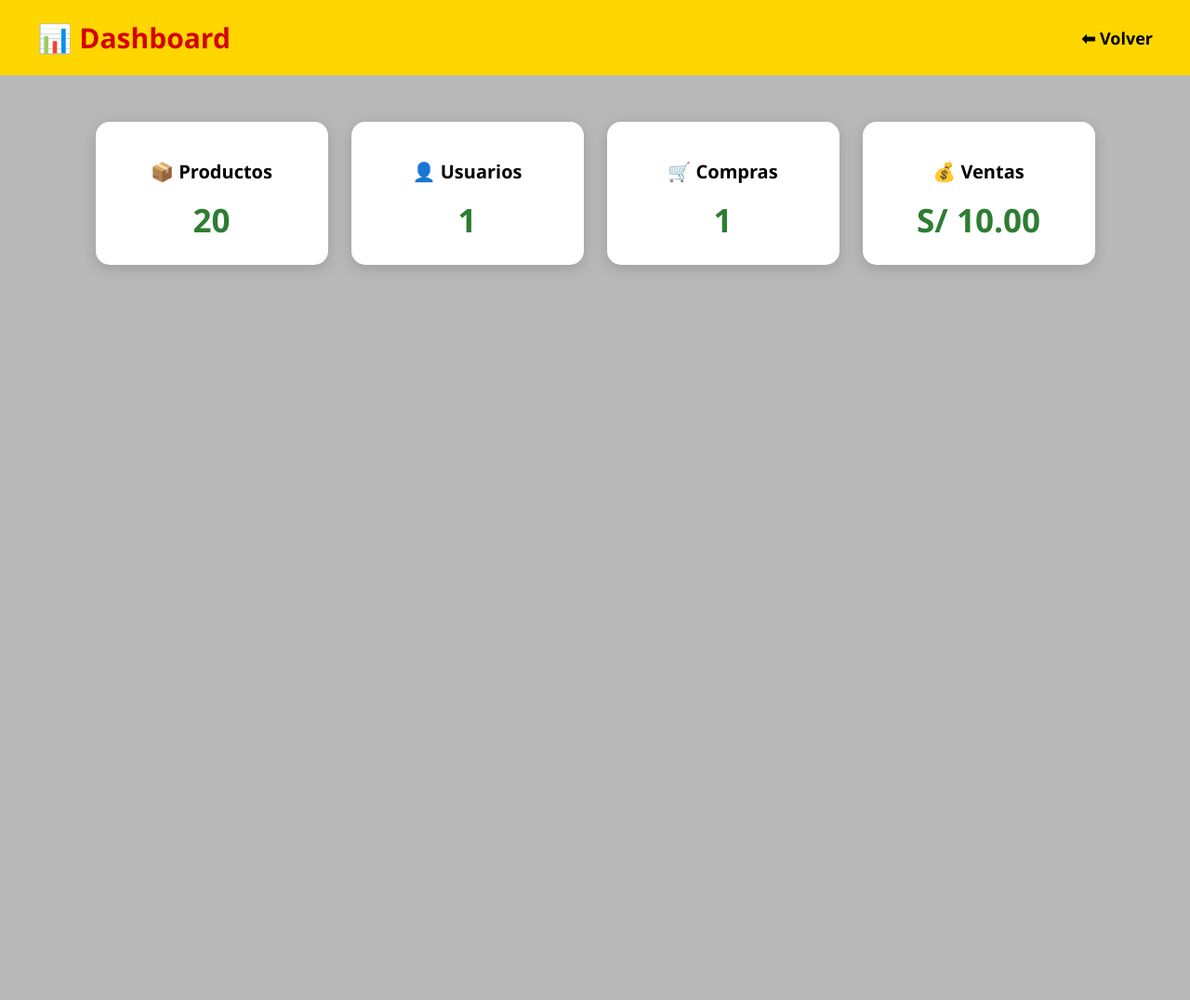
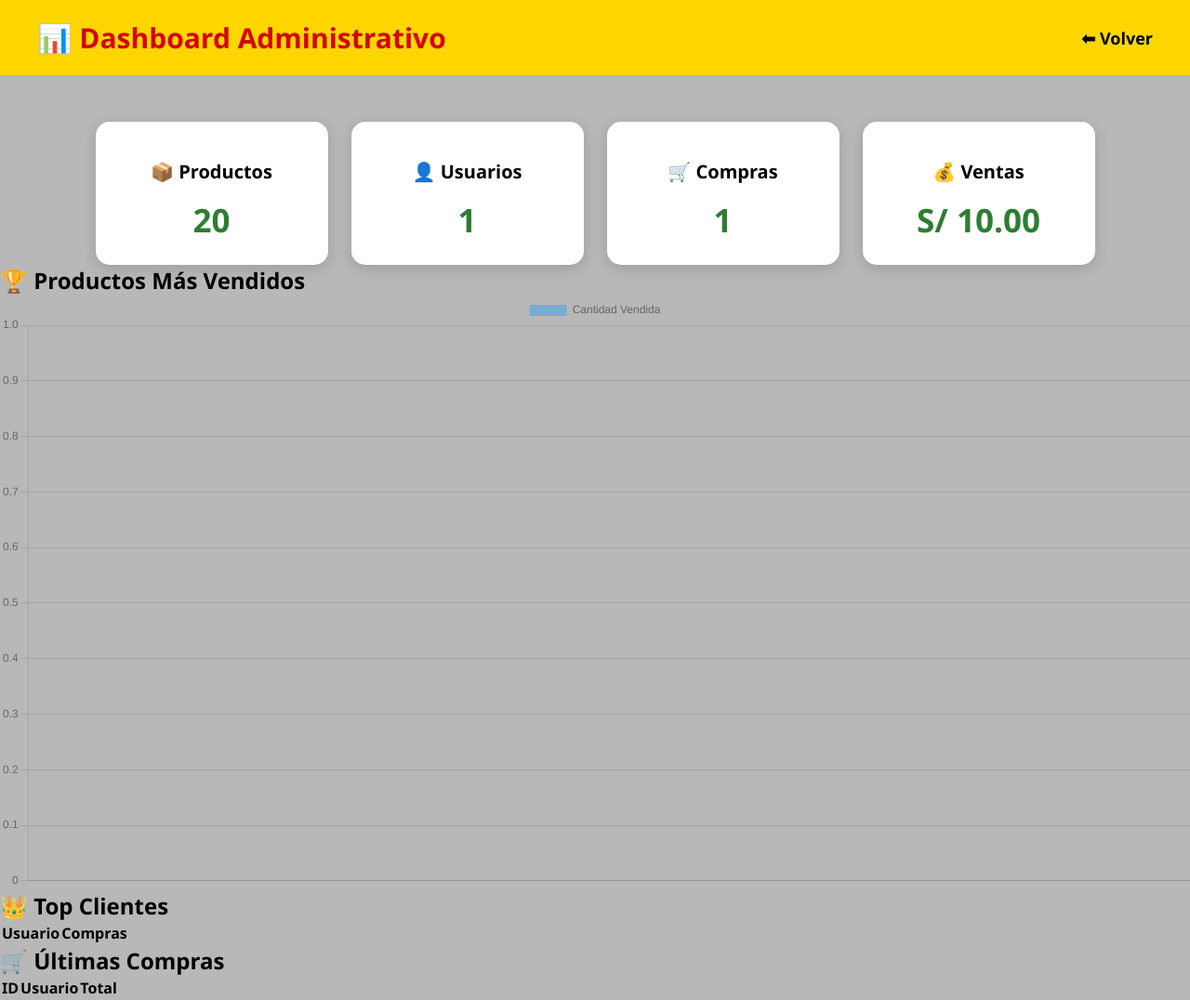
Before and after one commit to Zaidd3108/PROYECTO, a Flask app: page /dashboard in a window 1280 px wide. Shown: the whole page at 93% size. Before the commit the page ends 290 px from the top, so only its background shows below. Run offline with Flask 3, Linux system fonts and the light colour scheme; a user stored in the database is signed in; data comes from the database, SQL or seed files in the repository; tables that the repository leaves empty hold one stand-in row (values such as "Sample post"); lists and menus that the app fills with data are empty.

Commit message:
Update dashboard.html

```diff
--- a/templates/dashboard.html
+++ b/templates/dashboard.html
@@ -2,12 +2,15 @@
 <html lang="es">
 
 <head>
+
     <meta charset="UTF-8">
 
     <title>Dashboard</title>
 
-    <link rel="stylesheet"
-          href="{{ url_for('static', filename='style.css') }}">
+    <link rel="stylesheet" href="{{ url_for('static', filename='style.css') }}">
+
+    <script src="https://cdn.jsdelivr.net/npm/chart.js"></script>
+
 </head>
 
 <body>
@@ -15,7 +18,7 @@
     <header>
 
         <div class="logo">
-        📊 Dashboard
+            📊 Dashboard Administrativo
         </div>
 
         <div class="menu">
@@ -48,5 +51,102 @@
 
     </div>
 
+    <div class="grafico">
+
+        <h2>🏆 Productos Más Vendidos</h2>
+
+        <canvas id="ventasChart"></canvas>
+
+    </div>
+
+    <div class="dashboard-tablas">
+
+        <div class="tabla-box">
+
+            <h2>👑 Top Clientes</h2>
+
+            <table>
+
+                <tr>
+                    <th>Usuario</th>
+                    <th>Compras</th>
+                </tr>
+
+                {% for cliente in top_clientes %}
+                <tr>
+                    <td>{{ cliente.usuario }}</td>
+                    <td>{{ cliente.cantidad }}</td>
+                </tr>
+                {% endfor %}
+
+            </table>
+
+        </div>
+
+        <div class="tabla-box">
+
+            <h2>🛒 Últimas Compras</h2>
+
+            <table>
+
+                <tr>
+                    <th>ID</th>
+                    <th>Usuario</th>
+                    <th>Total</th>
+                </tr>
+
+                {% for compra in ultimas_compras %}
+                <tr>
+                    <td>{{ compra.id }}</td>
+                    <td>{{ compra.usuario }}</td>
+                    <td>S/ {{ compra.total }}</td>
+                </tr>
+                {% endfor %}
+
+            </table>
+
+        </div>
+
+    </div>
+
+    <script>
+
+        const ctx = document.getElementById('ventasChart');
+
+        new Chart(ctx, {
+
+            type: 'bar',
+
+            data: {
+
+                labels: [
+
+                    {% for producto in productos_vendidos %}
+"{{ producto.producto }}",
+{% endfor %}
+
+],
+
+            datasets: [{
+
+                label: 'Cantidad Vendida',
+
+                data: [
+
+                    {% for producto in productos_vendidos %}
+{{ producto.vendidos }},
+            {% endfor %}
+
+        ]
+
+}]
+
+}
+
+});
+
+    </script>
+
 </body>
+
 </html>
```
Lines whose indentation alone changed are shown as unchanged.
